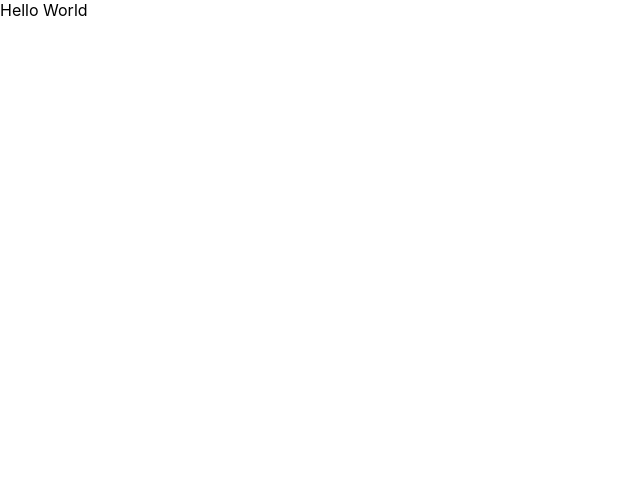
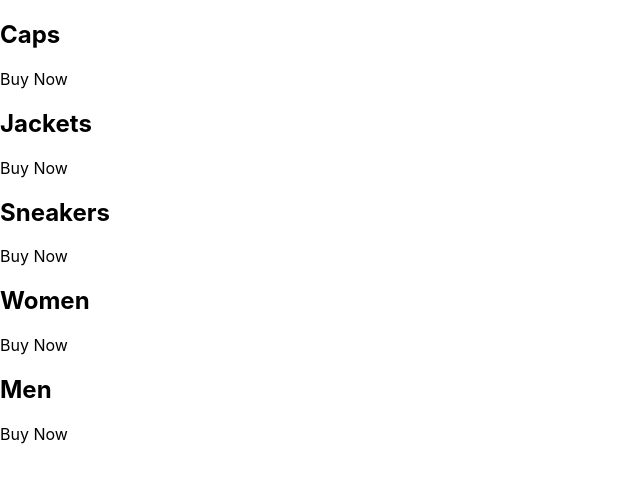
Before and after one commit to sreenath-suresh/buddies, a React (Create React App) app in the folder buddies-clothing/: page / in a window 1280 px wide. Shown: the top 482 px of the page, without its empty margins (0-640 px from the left). Built offline with nearby package versions, Linux system fonts and the light colour scheme.

Commit message:
Update App.js

```diff
--- a/buddies-clothing/src/App.js
+++ b/buddies-clothing/src/App.js
@@ -1,8 +1,42 @@
 
 const App = () => {
   return (
-        <div>
-          Hello World
+        <div className="categories-div">{/*container for categories*/}
+          <div className="category-div">{/*container for cap category*/}
+            {/*<img/> placeholder for image that is to be added later  */ }
+            <div className="category-body-div">
+              <h2>Caps</h2>
+              <p>Buy Now</p>
+            </div>
+          </div>
+          <div className="category-div">{/*container for jackets category*/}
+            {/*<img/> placeholder for image that is to be added later  */ }
+            <div className="category-body-div">
+              <h2>Jackets</h2>
+              <p>Buy Now</p>
+            </div>
+          </div>
+          <div className="category-div">{/*container for sneakers category*/}
+            {/*<img/> placeholder for image that is to be added later  */ }
+            <div className="category-body-div">
+              <h2>Sneakers</h2>
+              <p>Buy Now</p>
+            </div>
+          </div>
+          <div className="category-div">{/*container for women category*/}
+            {/*<img/> placeholder for image that is to be added later  */ }
+            <div className="category-body-div">
+              <h2>Women</h2>
+              <p>Buy Now</p>
+            </div>
+          </div>
+          <div className="category-div">{/*container for men category*/}
+            {/*<img/> placeholder for image that is to be added later  */ }
+            <div className="category-body-div">
+              <h2>Men</h2>
+              <p>Buy Now</p>
+            </div>
+          </div>
         </div>
     );
 }
```
